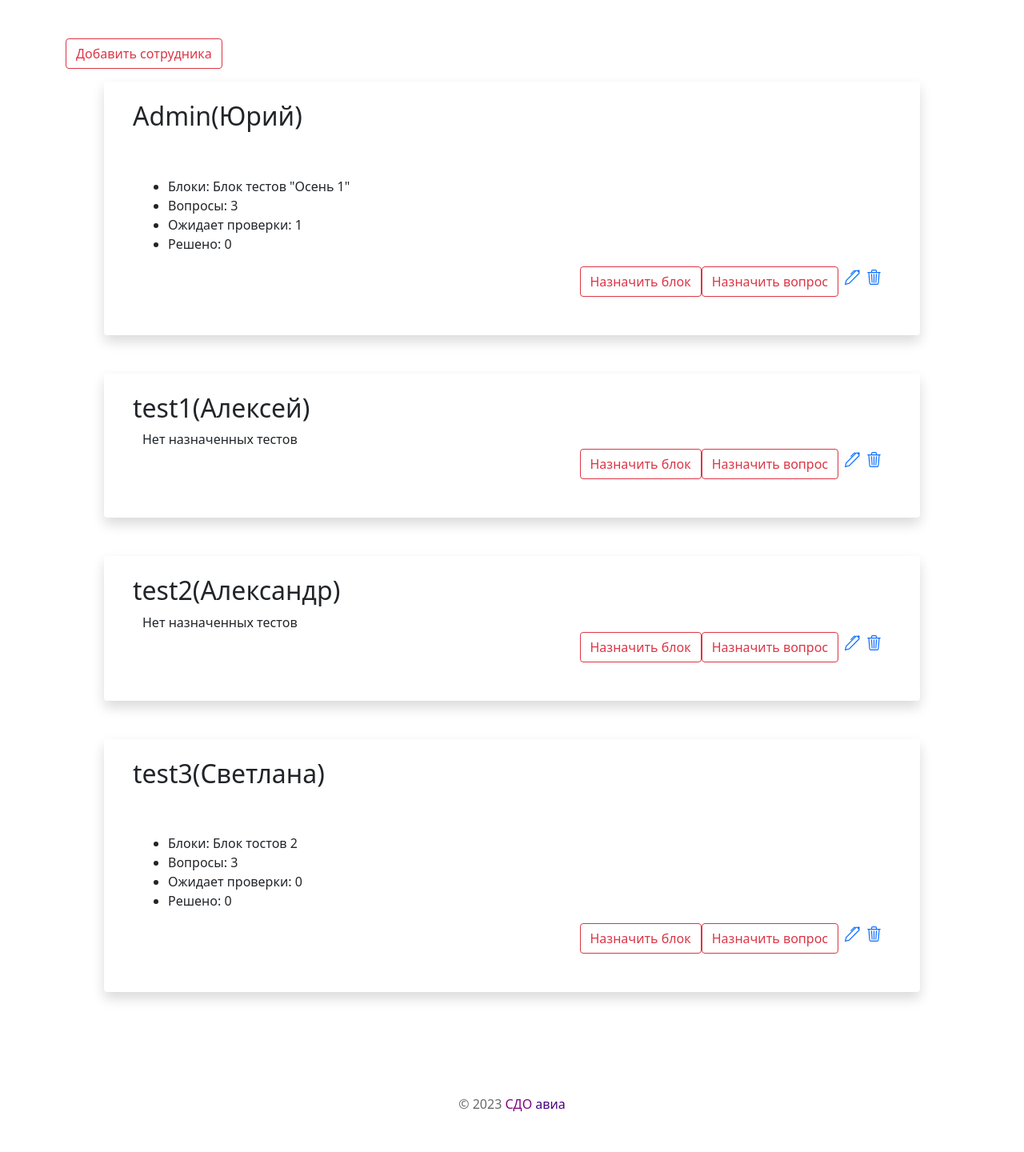
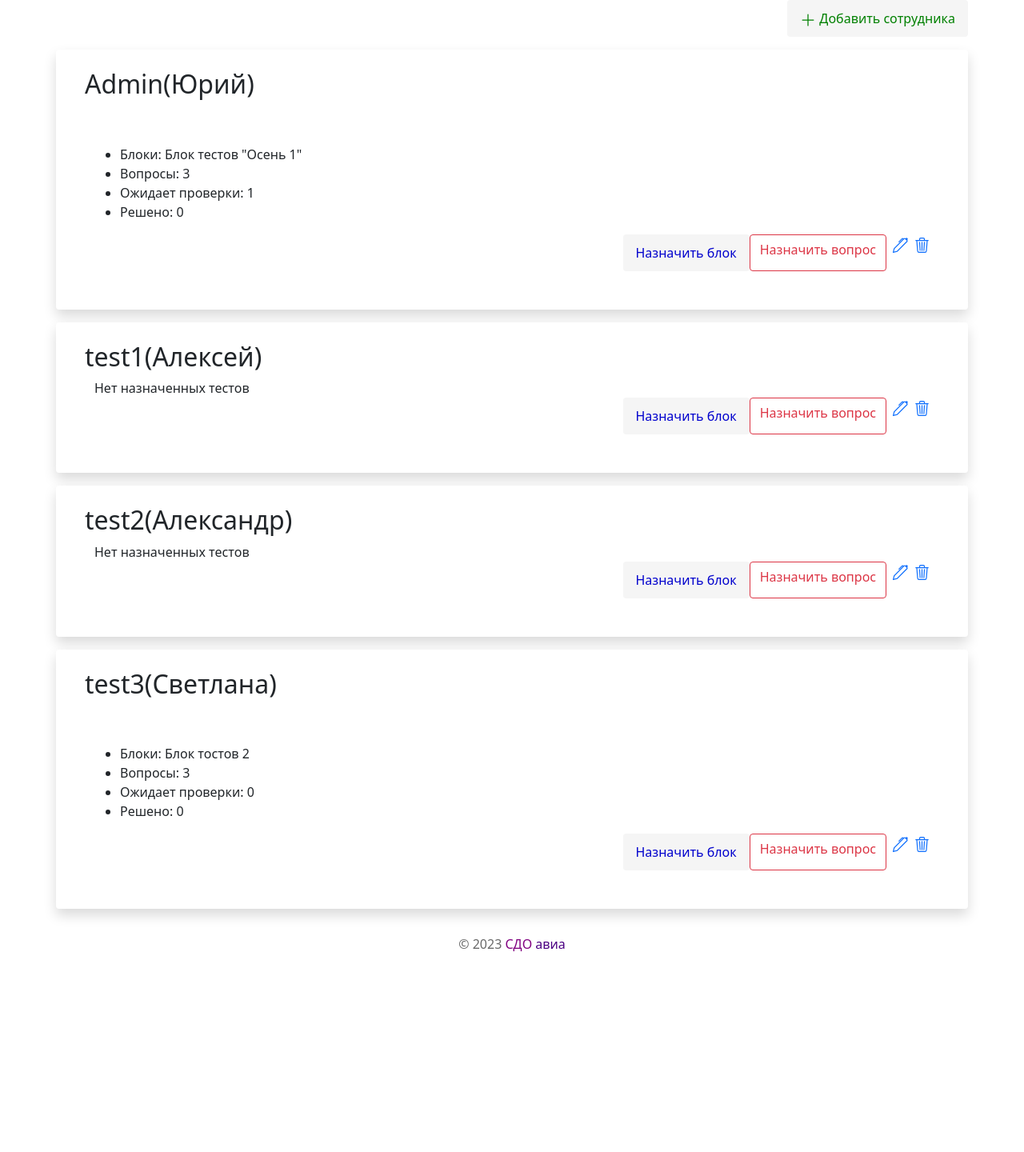
Before and after one commit to LylovY/SDO-Avia, a Django app: page /users/ in a window 1280 px wide. Shown: the part 138-1578 px from the top of the page at 80% size. After the commit the page ends 1328 px from the top, so only its background shows below. Run offline with Django 3.2, Linux system fonts and the light colour scheme; data comes from the database, SQL or seed files in the repository; some libraries are stand-ins or nearby versions.

Commit message:
Доработка дизайна

```diff
--- a/sdo/tasks/static/css/main.css
+++ b/sdo/tasks/static/css/main.css
@@ -2,6 +2,7 @@ html, main {
     height: 100%;
     width: auto;
 }
+
 .cardcustom{
 	-webkit-transition: all 0.3s ease;
 	-moz-transition: all 0.3s ease;
@@ -27,6 +28,7 @@ html, main {
     color: BlueViolet;
     background-color: Lavender;
 }
+
 .blink {
     color: DodgerBlue;
     font-size: 110%;
@@ -37,3 +39,33 @@ html, main {
     color: BlueViolet;
     background-color: Lavender;
 }
+
+.addbutton {
+    color: Green;
+    background-color: WhiteSmoke;
+    text-decoration: none;
+    padding-top: 10px;
+    padding-bottom: 10px;
+    padding-left: 15px;
+    padding-right: 15px;
+}
+
+.addbutton:hover {
+    color: White;
+    background-color: Green;
+}
+
+.sendbutton {
+    color: MediumBlue;
+    background-color: WhiteSmoke;
+    text-decoration: none;
+    padding-top: 10px;
+    padding-bottom: 10px;
+    padding-left: 15px;
+    padding-right: 15px;
+}
+
+.sendbutton:hover {
+    color: White;
+    background-color: MediumBlue;
+}
--- a/sdo/templates/tasks/task_detail.html
+++ b/sdo/templates/tasks/task_detail.html
@@ -33,12 +33,13 @@
 					<div class="form-group mb-2">
 						{{ form.text|addclass:"form-control" }}
 					</div>
-					<a class="btn btn-outline-primary " type="submit"
+					<button class="btn btn-outline-primary " type="submit"
 						 href="javascript:history.back()">
 						<svg xmlns="http://www.w3.org/2000/svg" width="20" height="20" fill="currentColor" class="bi bi-send" viewBox="0 0 16 16">
 							<path d="M15.854.146a.5.5 0 0 1 .11.54l-5.819 14.547a.75.75 0 0 1-1.329.124l-3.178-4.995L.643 7.184a.75.75 0 0 1 .124-1.33L15.314.037a.5.5 0 0 1 .54.11ZM6.636 10.07l2.761 4.338L14.13 2.576 6.636 10.07Zm6.787-8.201L1.591 6.602l4.339 2.76 7.494-7.493Z"/>
 						</svg>
-						Отправить</a>
+						Отправить
+					</button>
 				</form>
 			</div>
 		{% endif %}
--- a/sdo/templates/tasks/users.html
+++ b/sdo/templates/tasks/users.html
@@ -1,12 +1,17 @@
 {% extends 'base.html' %}
 {% block title %}{{ title }}{% endblock %}
 {% block content %}
-<div class="container py-5">
-	<a class="btn btn-outline-danger " href="{% url 'tasks:create_user' %}">
-      Добавить сотрудника
-  </a>
+<div class="container p-0">
+	<div class="d-flex justify-content-end">
+		<a class="btn addbutton" href="{% url 'tasks:create_user' %}">
+      <svg xmlns="http://www.w3.org/2000/svg" width="20" height="20" fill="currentColor" class="bi bi-plus-lg" viewBox="0 0 16 16">
+				<path fill-rule="evenodd" d="M8 2a.5.5 0 0 1 .5.5v5h5a.5.5 0 0 1 0 1h-5v5a.5.5 0 0 1-1 0v-5h-5a.5.5 0 0 1 0-1h5v-5A.5.5 0 0 1 8 2Z"/>
+			</svg>
+			Добавить сотрудника
+  	</a>
+	</div>
 	{% for user in users %}
-	<div class="shadow p-5 pt-0 m-5 mt-3 bg-body rounded">
+	<div class="shadow p-5 pt-0 mt-3 bg-body rounded">
 	    <div class="h2 pt-4 row">
 		   {{ user.username }}({{ user.first_name }})
 	    </div>
@@ -24,7 +29,7 @@
 		Нет назначенных тестов
 		{% endif %}
 		<div class="d-flex justify-content-end">
-			<a class="btn btn-outline-danger " href="{% url 'tasks:add_taskcase_user' user.username %}">
+			<a class="btn sendbutton" href="{% url 'tasks:add_taskcase_user' user.username %}">
         Назначить блок
       </a>
 			<a class="btn btn-outline-danger " href="{% url 'tasks:add_task_user' user.username %}">
```
Also changed, not shown: sdo/templates/tasks/task_list.html (+28 -3 lines).
